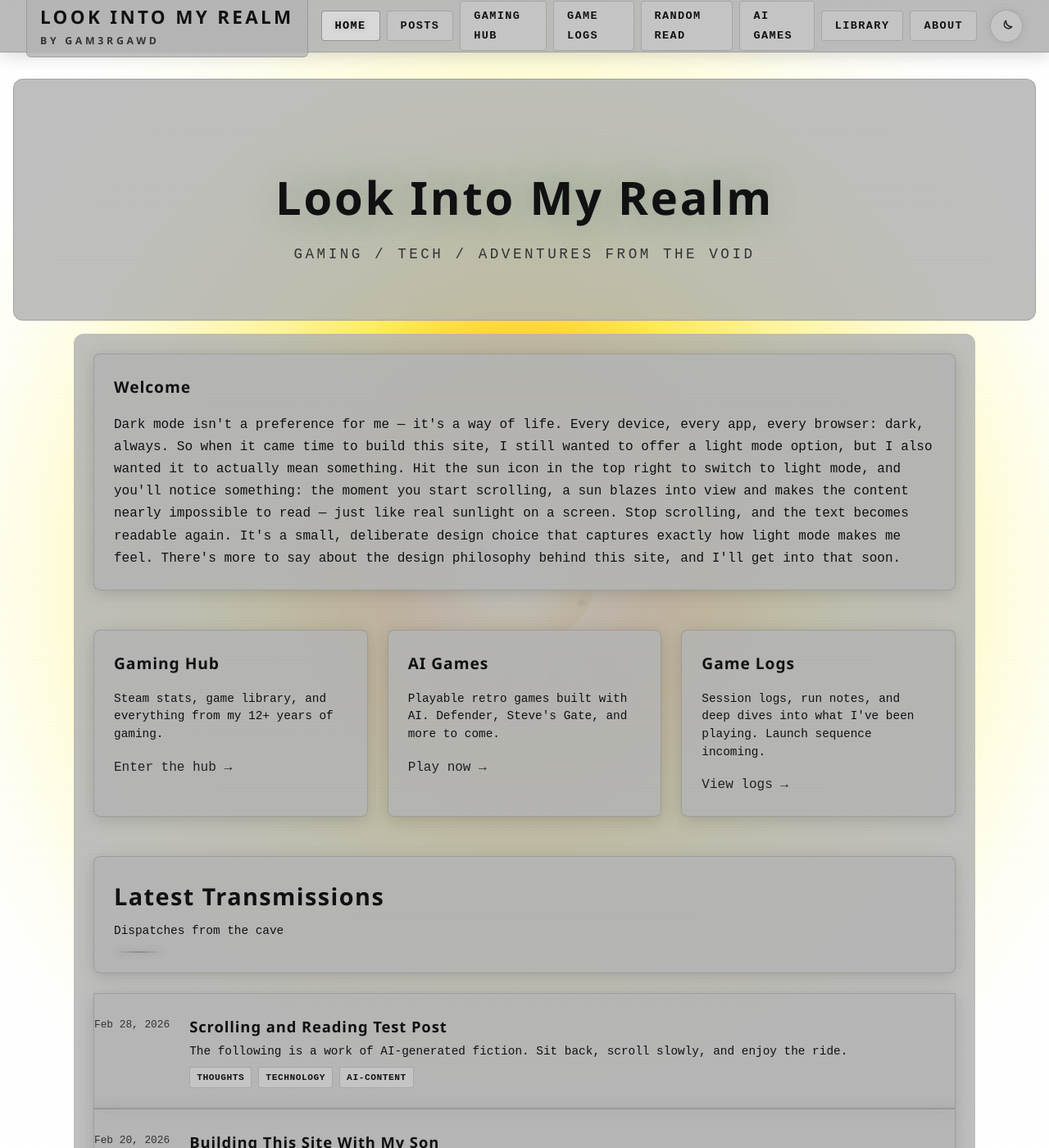
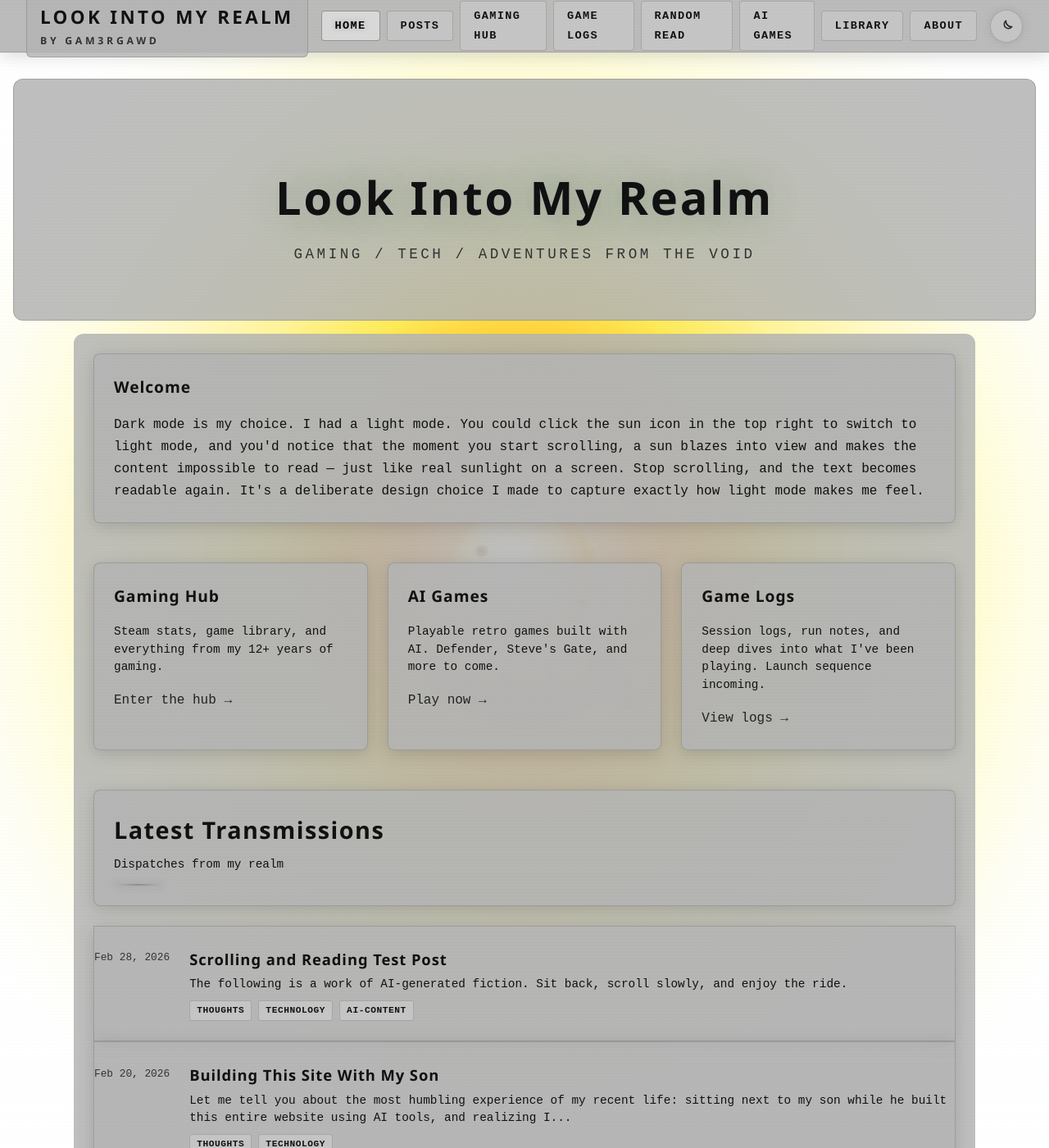
Before and after one commit to vitalnexus/blog, a Jekyll site: the page built from index.md, in a window 1280 px wide and 1400 px high. Shown: the whole window at 82% size. Built offline with Jekyll 4.4.1, drawn with Linux system fonts in a browser that asks for light colours.

Commit message:
fix: update welcome section and subtitle for clarity and consistency

```diff
--- a/index.md
+++ b/index.md
@@ -14,7 +14,7 @@ title: Look Into My Realm
     <div class="card-header">
       <h3 class="card-title">Welcome</h3>
     </div>
-    <p>Dark mode isn't a preference for me — it's a way of life. Every device, every app, every browser: dark, always. So when it came time to build this site, I still wanted to offer a light mode option, but I also wanted it to actually mean something. Hit the sun icon in the top right to switch to light mode, and you'll notice something: the moment you start scrolling, a sun blazes into view and makes the content nearly impossible to read — just like real sunlight on a screen. Stop scrolling, and the text becomes readable again. It's a small, deliberate design choice that captures exactly how light mode makes me feel. There's more to say about the design philosophy behind this site, and I'll get into that soon.</p>
+    <p>Dark mode is my choice. I had a light mode. You could click the sun icon in the top right to switch to light mode, and you'd notice that the moment you start scrolling, a sun blazes into view and makes the content impossible to read — just like real sunlight on a screen. Stop scrolling, and the text becomes readable again. It's a deliberate design choice I made to capture exactly how light mode makes me feel.</p>
   </div>
 
   <div class="grid grid-3" style="margin-bottom: 3rem;">
@@ -43,7 +43,7 @@ title: Look Into My Realm
 
   <div class="section-header">
     <h2 class="section-title">Latest Transmissions</h2>
-    <p class="section-subtitle">Dispatches from the cave</p>
+    <p class="section-subtitle">Dispatches from my realm</p>
     <div class="section-divider"></div>
   </div>
 
```
